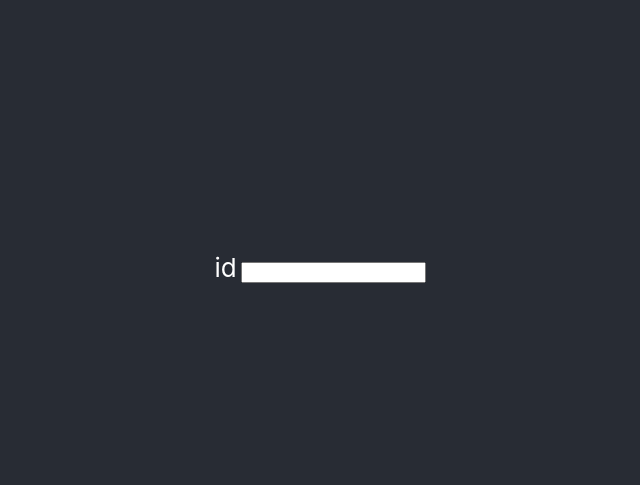
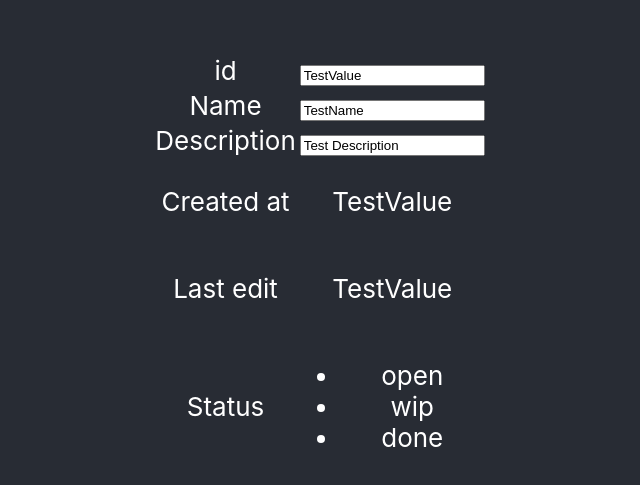
Before and after one commit to QupeDaniel/doit-frontend, a React (Create React App) app: page / in a window 1280 px wide. Shown: the part 133-618 px from the top of the page, without its empty margins (320-960 px from the left). Built offline with nearby package versions, Linux system fonts and the light colour scheme.

Commit message:
Added status list

```diff
--- /dev/null
+++ b/src/StatusEnum.js
@@ -0,0 +1,4 @@
+var TaskStatus = ['open', 'wip', 'done']
+Object.freeze(TaskStatus)
+
+export default TaskStatus;
--- a/src/TaskCreationMask.js
+++ b/src/TaskCreationMask.js
@@ -1,14 +1,15 @@
 import React from 'react';
 import ReactDOM from 'react-dom';
+import TaskStatus from './StatusEnum.js';
 
 function InputField(props) {
     return (
-        <input className="inputTextField" type={props.type} name={props.name} />
+        <input className="inputTextField" type={props.type} name={props.name} value={props.value} />
     )
 }
  class EditMask extends React.Component {
 
-    renderTableRow(fieldName, type, name, value) {
+    renderTableRowInput(fieldName, type, name, value) {
         return (
             <tr>
                 <td>{fieldName}</td>
@@ -17,10 +18,47 @@ function InputField(props) {
         )
     }
 
+    renderTableRowParagraph(fieldName, name, value) {
+        return (
+            <tr>
+                <td>{fieldName}</td>
+                <td><p name={name} >{value}</p></td>
+            </tr>
+        )
+    }
+
+
+    renderTableRowStatusDropdown(fieldName, name, value, onStatusClicked) {
+        return (
+            <tr>
+                <td>{fieldName}</td>
+                {console.log('TaskStatus: ' + TaskStatus)}
+                <td><ul>
+                    {TaskStatus.map(status => {
+                        return <li onClick={onStatusClicked(status)}>{status}</li>
+
+                    })}
+                </ul></td>
+            </tr>
+        )
+    }
+
+    onStatusClicked(status) {
+        console.log('Status clicked: ' + status);
+    }
+
+
     render() {
         return (
             <table>
-                {this.renderTableRow('id', 'Text', 'id','')}
+                <tbody>
+                {this.renderTableRowInput('id', 'Text', 'id','TestValue')}
+                {this.renderTableRowInput('Name', 'Text', 'name','TestName')}
+                {this.renderTableRowInput('Description', 'Text', 'description','Test Description')}
+                {this.renderTableRowParagraph('Created at', 'createdAt','TestValue')}
+                {this.renderTableRowParagraph('Last edit', 'lastEdit','TestValue')}
+                {this.renderTableRowStatusDropdown('Status', 'status', 'open',this.onStatusClicked)}
+                </tbody>
             </table>
         )
     }
```
